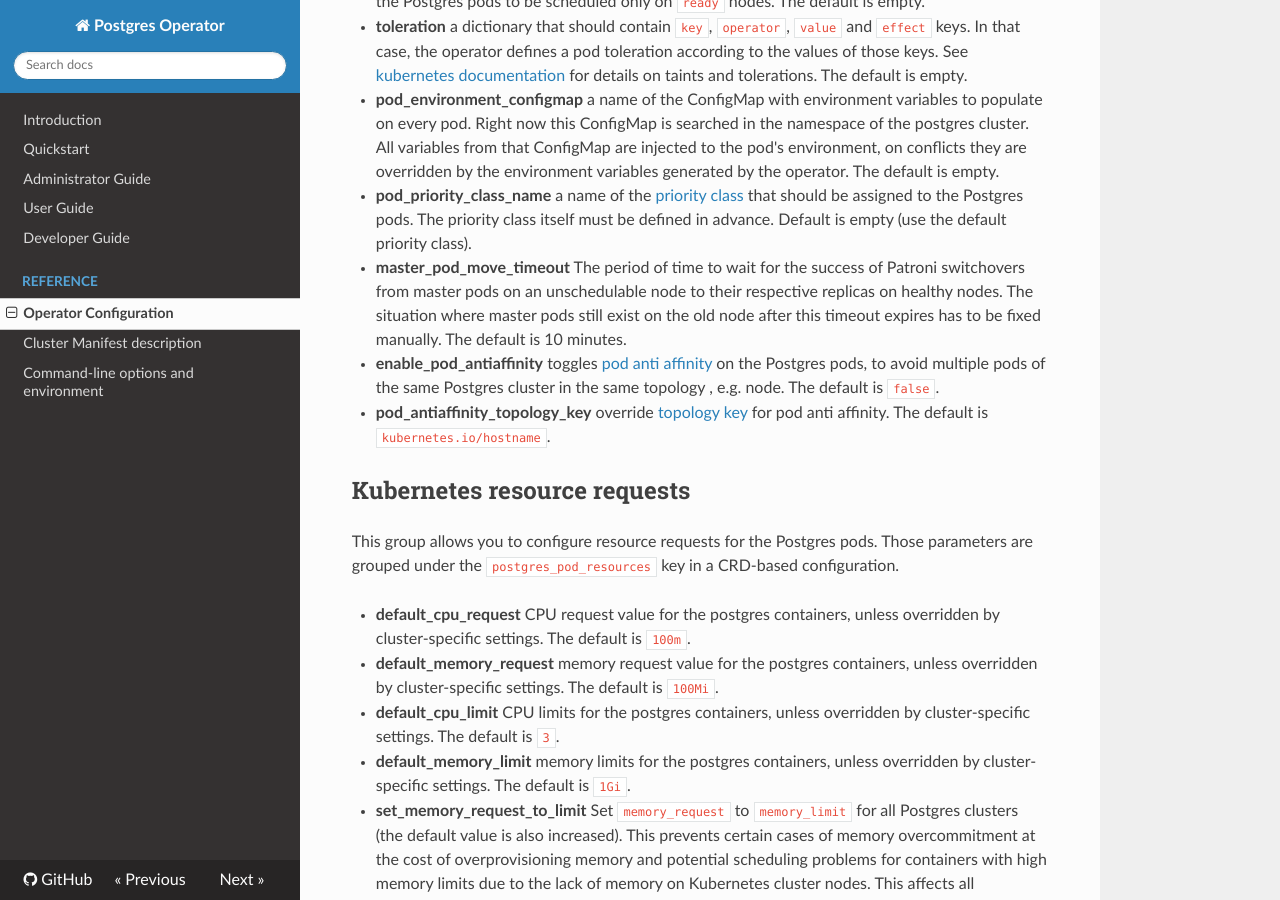
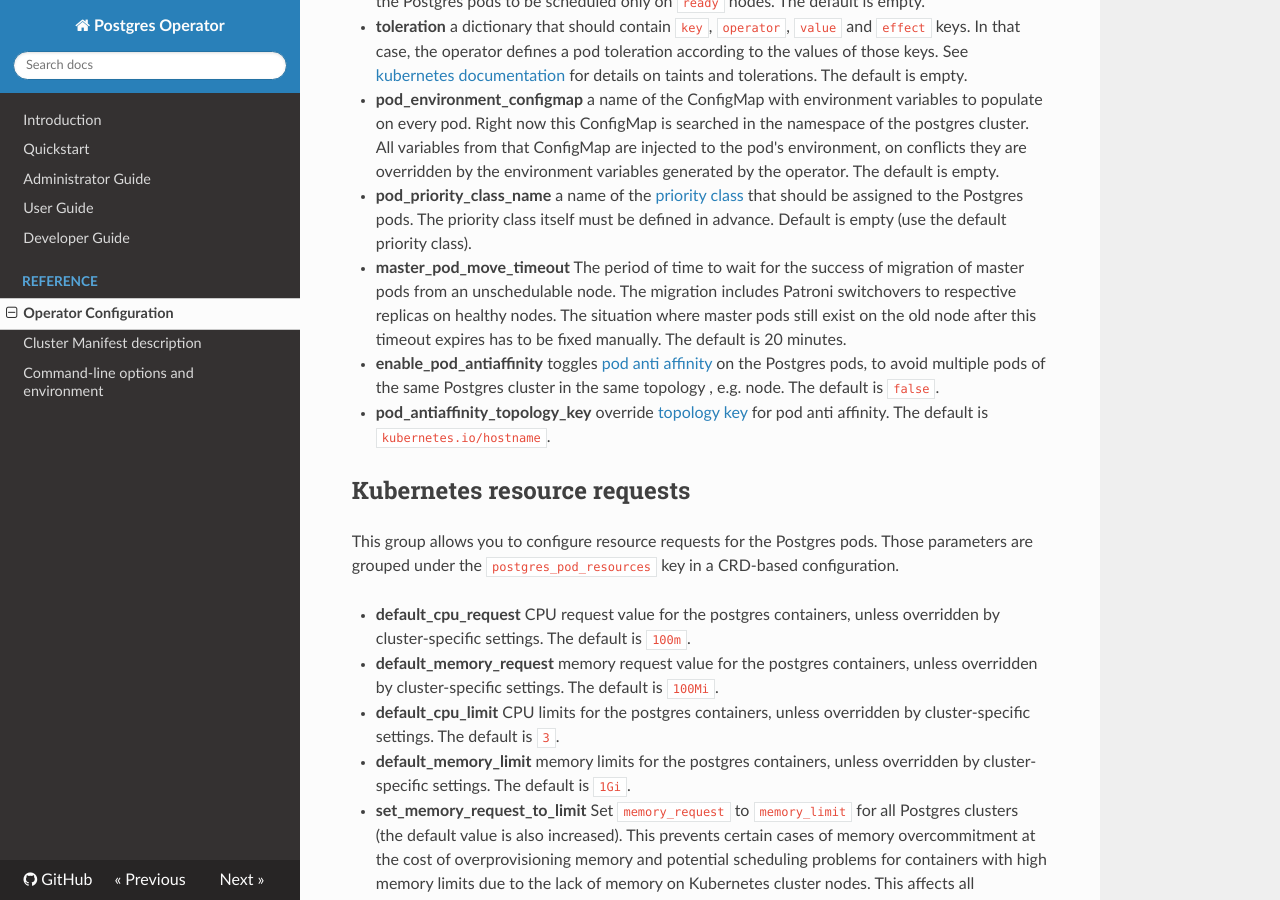
Before and after one commit to zalando/postgres-operator, an MkDocs documentation site: the page built from docs/reference/operator_parameters.md, in a window 1280 px wide and 900 px high, scrolled down 3226 px. Built offline with MkDocs 1.6.1, drawn with Linux system fonts in a browser that asks for light colours; nearby versions of some CDN libraries; old or Windows-style settings are respelled for this version of MkDocs.

Commit message:
make docs more accurate

```diff
--- a/docs/reference/operator_parameters.md
+++ b/docs/reference/operator_parameters.md
@@ -214,9 +214,8 @@ configuration they are grouped under the `kubernetes` key.
   Default is empty (use the default priority class).
 
  * **master_pod_move_timeout**
-   The period of time to wait for the success of Patroni switchovers from master pods on an unschedulable node
-   to their respective replicas on healthy nodes. The situation where master pods still exist on the old node
-   after this timeout expires has to be fixed manually. The default is 10 minutes.
+   The period of time to wait for the success of migration of master pods from an unschedulable node.
+   The migration includes Patroni switchovers to respective replicas on healthy nodes. The situation where master pods still exist on the old node after this timeout expires has to be fixed manually. The default is 20 minutes.
 
 * **enable_pod_antiaffinity**
   toggles [pod anti affinity](https://kubernetes.io/docs/concepts/configuration/assign-pod-node/) on the Postgres pods, to avoid multiple pods
```
